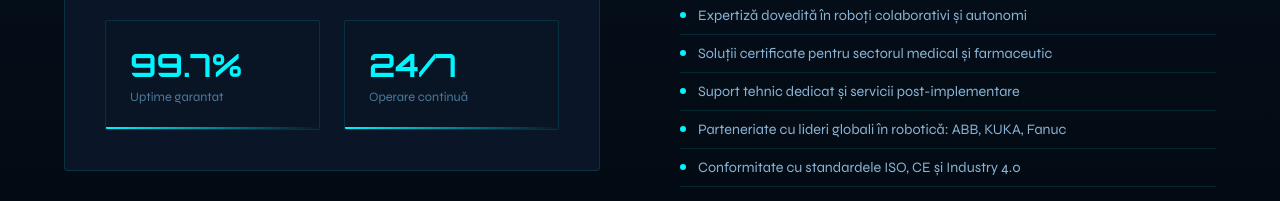
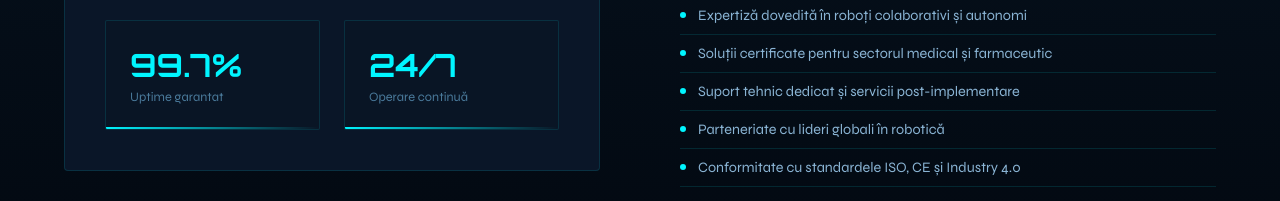
Before and after one commit to suvacvalerii2-droid/velkor-website, a plain HTML site: page index.html in a window 1280 px wide. Shown: the part 1295-1496 px from the top of the page. Drawn offline with Linux system fonts and the light colour scheme.

Commit message:
<li>Parteneriate cu lideri globali în robotică</li>

```diff
--- a/index.html
+++ b/index.html
@@ -1486,7 +1486,7 @@ footer {
         <li>Expertiză dovedită în roboți colaborativi și autonomi</li>
         <li>Soluții certificate pentru sectorul medical și farmaceutic</li>
         <li>Suport tehnic dedicat și servicii post-implementare</li>
-        <li>Parteneriate cu lideri globali în robotică: ABB, KUKA, Fanuc</li>
+        <li>Parteneriate cu lideri globali în robotică</li>
         <li>Conformitate cu standardele ISO, CE și Industry 4.0</li>
       </ul>
     </div>
```
